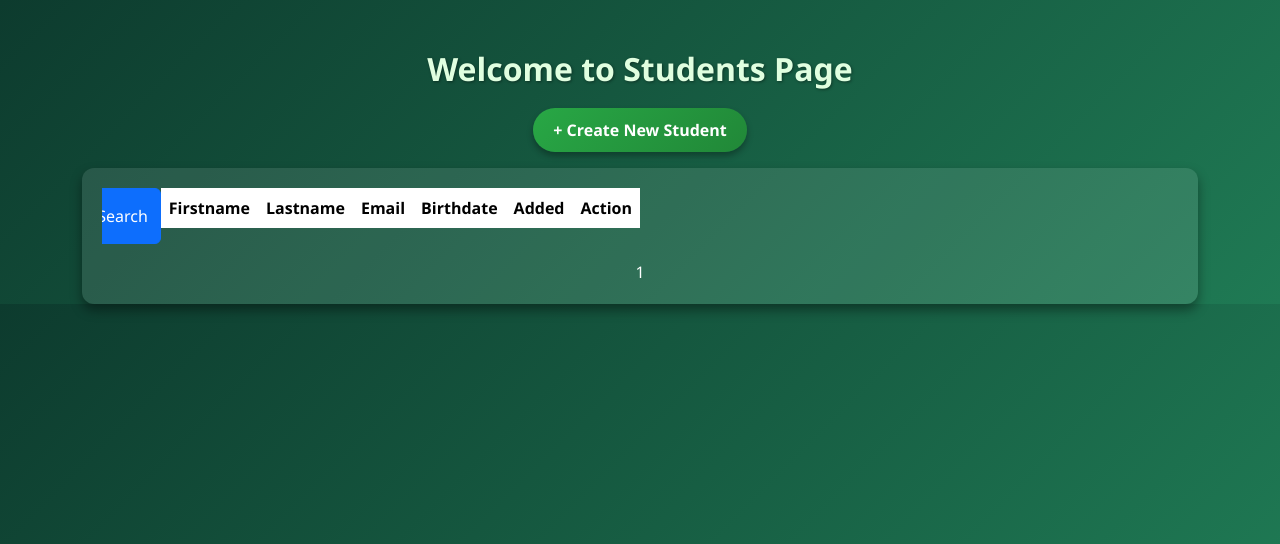
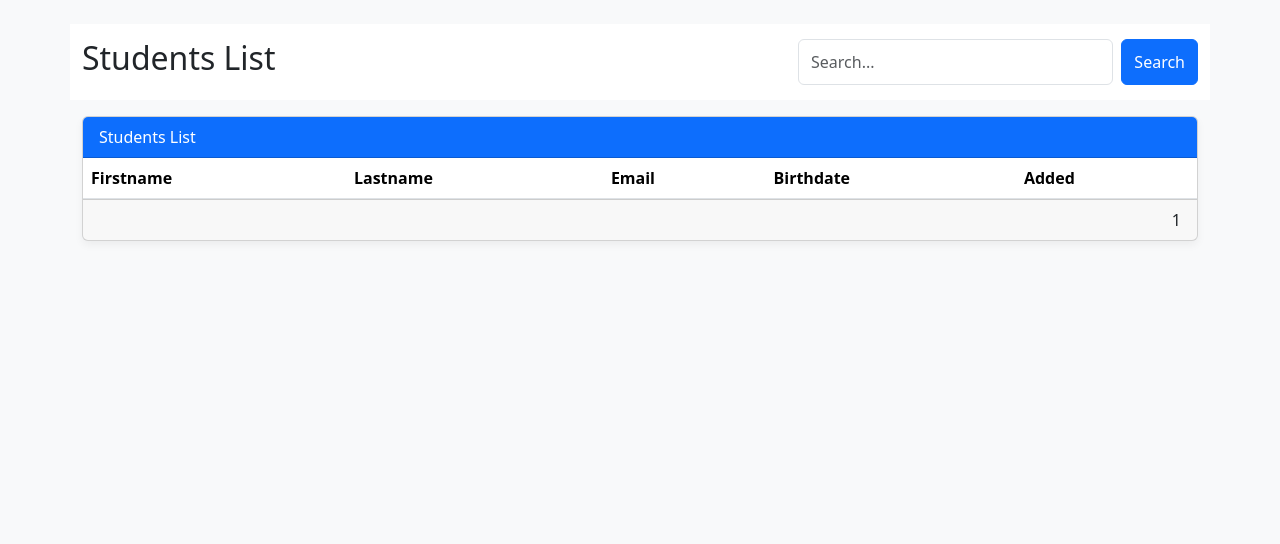
Before and after one commit to jasmalaborbor/malaborbor_jasmine, a PHP site: template app/views/authors.php in a window 1280 px wide. Shown: the top 544 px of the page. Run offline with PHP 8.4, Linux system fonts and the light colour scheme; the template is opened without the code that fills it: most values are stand-ins (such as "Sample title", 1, 10 or a date in 2020); data that the repository does not hold is empty.

Commit message:
first commit

```diff
--- a/app/views/authors.php
+++ b/app/views/authors.php
@@ -7,90 +7,47 @@
     <link href="https://cdn.jsdelivr.net/npm/bootstrap@5.3.3/dist/css/bootstrap.min.css" rel="stylesheet">
     <style>
         body {
-            font-family: 'Segoe UI', Tahoma, Geneva, Verdana, sans-serif;
-            background: linear-gradient(135deg, #0d3b2e, #1f7a54);
-            margin: 0;
-            padding: 0;
-            color: #fff;
+            background-color: #f8f9fa;
         }
-        .container {
-            margin-top: 50px;
+        .search-form {
+            position: sticky;
+            top: 0;
+            background-color: #fff;
+            z-index: 1000;
+            padding: 15px 0;
         }
-        h2 {
-            text-align: center;
-            margin-bottom: 20px;
-            font-weight: bold;
-            color: #e0ffe0;
-            text-shadow: 1px 1px 3px rgba(0,0,0,0.4);
-        }
-        .btn-create {
-            background: linear-gradient(135deg, #28a745, #218838);
-            border: none;
-            color: #fff;
-            font-weight: bold;
-            padding: 10px 20px;
-            border-radius: 25px;
-            box-shadow: 0px 4px 6px rgba(0,0,0,0.3);
-            transition: 0.3s;
-        }
-        .btn-create:hover {
-            background: linear-gradient(135deg, #218838, #19692c);
-        }
-        .table-container {
-            background: rgba(255, 255, 255, 0.1);
-            border-radius: 12px;
-            padding: 20px;
-            box-shadow: 0px 6px 12px rgba(0,0,0,0.4);
-        }
-        table {
-            width: 100%;
-            border-collapse: collapse;
-        }
-        thead {
-            background: linear-gradient(135deg, #145a32, #1e8449);
-            color: #fff;
-        }
-        th, td {
-            text-align: center;
-            padding: 12px;
-            border-bottom: 1px solid rgba(255, 255, 255, 0.2);
-        }
-        tr:hover {
-            background: rgba(255, 255, 255, 0.1);
-        }
-        .btn-action {
-            border: none;
-            border-radius: 20px;
-            padding: 6px 15px;
-            font-weight: bold;
-            transition: 0.3s;
-        }
-        .btn-edit {
-            background: #17a2b8;
+        .table thead {
+            background-color: #343a40;
             color: white;
         }
-        .btn-edit:hover {
-            background: #117a8b;
-        }
-        .btn-delete {
-            background: #dc3545;
-            color: white;
-        }
-        .btn-delete:hover {
-            background: #a71d2a;
+        .card {
+            box-shadow: 0 4px 8px rgba(0,0,0,0.05);
         }
     </style>
 </head>
 <body>
-<div class="container text-center">
+<div class="container py-4">
 
-    <h2>Welcome to Students Page</h2>
-    <button class="btn-create mb-3">+ Create New Student</button>
+    <div class="search-form row mb-3">
+        <div class="col-md-6">
+            <h2>Students List</h2>
+        </div>
+        <div class="col-md-6 d-flex justify-content-end">
+            <form action="<?= site_url('author'); ?>" method="get" class="d-flex w-100" style="max-width: 400px;">
+                <?php $q = isset($_GET['q']) ? $_GET['q'] : ''; ?>
+                <input class="form-control me-2" name="q" type="text" placeholder="Search..." value="<?= html_escape($q); ?>">
+                <button type="submit" class="btn btn-primary">Search</button>
+            </form>
+        </div>
+    </div>
 
-    <div class="table-container">
+    <div class="card">
+        <div class="card-header bg-primary text-white">
+            Students List
+        </div>
+        <div class="card-body p-0">
             <div class="table-responsive">
-			<div class="col-md-6 d-flex justify-content-end"> <form action="<?= site_url('author'); ?>" method="get" class="d-flex w-100" style="max-width: 400px;"> <?php $q = isset($_GET['q']) ? $_GET['q'] : ''; ?> <input class="form-control me-2" name="q" type="text" placeholder="Search..." value="<?= html_escape($q); ?>"> <button type="submit" class="btn btn-primary">Search</button> </form>
-            <table class="table table-borderless">
+                <table class="table table-hover mb-0">
                     <thead>
                     <tr>
                         <th>Firstname</th>
@@ -98,7 +55,6 @@
                         <th>Email</th>
                         <th>Birthdate</th>
                         <th>Added</th>
-                    <th>Action</th>
                     </tr>
                     </thead>
                     <tbody>
@@ -109,21 +65,19 @@
                             <td><?= $author['email']; ?></td>
                             <td><?= $author['birthdate']; ?></td>
                             <td><?= $author['added']; ?></td>
-                        <td>
-                            <button class="btn-action btn-edit">Edit</button>
-                            <button class="btn-action btn-delete">Delete</button>
-                        </td>
                         </tr>
                     <?php endforeach; ?>
                     </tbody>
                 </table>
             </div>
         </div>
-
-    <div class="mt-3">
+        <div class="card-footer text-end">
             <?= $page; ?>
+        </div>
     </div>
 
 </div>
+
+<script src="https://cdn.jsdelivr.net/npm/bootstrap@5.3.3/dist/js/bootstrap.bundle.min.js"></script>
 </body>
 </html>
```
Lines whose indentation alone changed are shown as unchanged.
